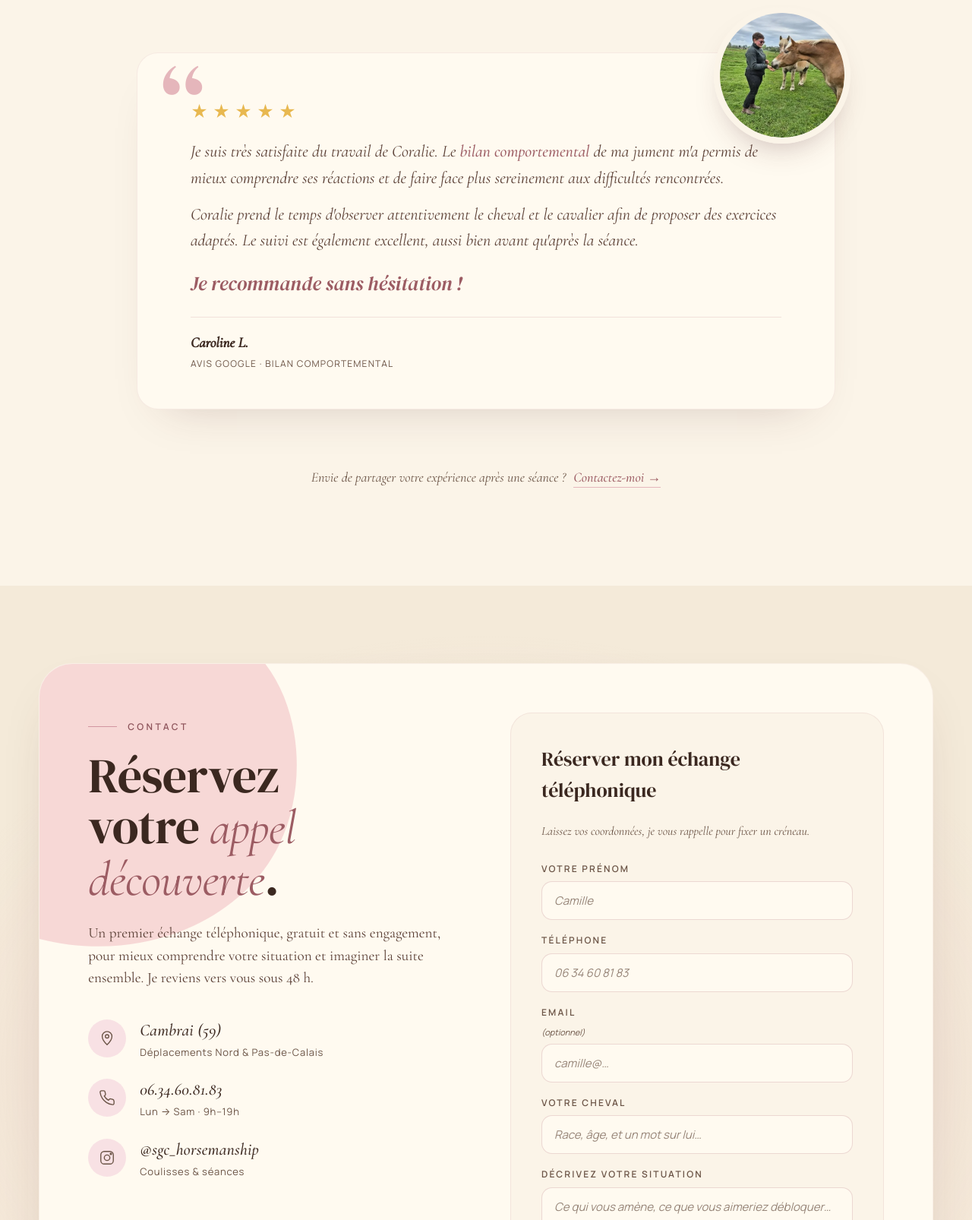
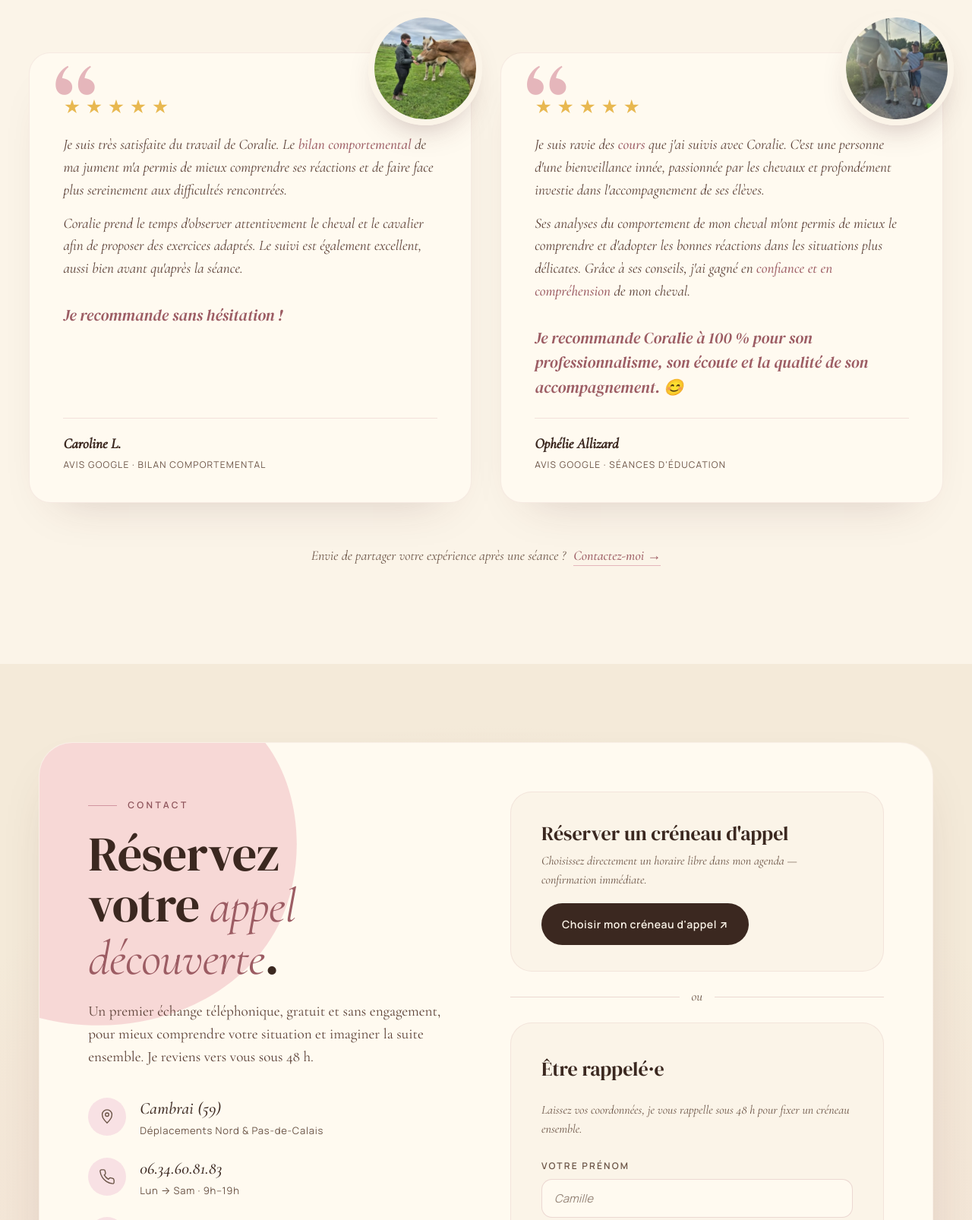
Before and after one commit to corentingosselin/sgc_horsemanship, a plain HTML site: page index.html in a window 1280 px wide. Shown: the part 6402-8008 px from the top of the page at 76% size. Drawn offline with Linux system fonts and the light colour scheme; a web font is replaced by a local one.

Commit message:
coralie feedbacks changes

```diff
--- a/assets/css/styles.css
+++ b/assets/css/styles.css
@@ -962,19 +962,26 @@ img, video { display: block; max-width: 100%; }
 /* ============ AVIS ============ */
 
 .avis {
-  padding: clamp(80px, 10vw, 140px) var(--pad);
+  padding: clamp(80px, 10vw, 140px) clamp(20px, 3vw, 44px);
   background: var(--cream-soft);
 }
+.avis__grid {
+  max-width: 1360px;
+  margin: 0 auto;
+  display: grid;
+  grid-template-columns: 1fr 1fr;
+  gap: clamp(24px, 3vw, 40px);
+  align-items: stretch;
+}
 .avis__single {
-  max-width: 920px;
-  margin: 0 auto;
   position: relative;
-  padding: 20px 0;
+  padding: 20px 0 0;
+  display: flex;
 }
 .avis__photo-round {
   position: absolute;
-  top: -40px; right: -20px;
-  width: 180px; height: 180px;
+  top: -34px; right: -14px;
+  width: 150px; height: 150px;
   margin: 0;
   border-radius: 50%;
   overflow: hidden;
@@ -985,10 +992,15 @@ img, video { display: block; max-width: 100%; }
 }
 .avis__photo-round img { width: 100%; height: 100%; object-fit: cover; }
 
+.avis__single--alt .avis__photo-round { transform: rotate(-4deg); }
+
 .quote--hero {
   position: relative;
   margin: 0;
-  padding: 60px 70px 50px;
+  display: flex;
+  flex-direction: column;
+  flex: 1;
+  padding: 54px 44px 40px;
   background: var(--milk);
   border-radius: var(--r-card);
   border: 1px solid rgba(180, 114, 121, 0.12);
@@ -1013,7 +1025,7 @@ img, video { display: block; max-width: 100%; }
 }
 .quote--hero p {
   font-family: var(--serif-c);
-  font-size: 22px;
+  font-size: clamp(18px, 1.5vw, 20px);
   line-height: 1.55;
   color: var(--ink-soft);
   margin: 0 0 14px;
@@ -1029,11 +1041,12 @@ img, video { display: block; max-width: 100%; }
   font-family: var(--serif) !important;
   font-style: italic !important;
   color: var(--mauve) !important;
-  font-size: 26px !important;
-  margin: 20px 0 24px !important;
+  font-size: 21px !important;
+  margin: 16px 0 24px !important;
 }
 .quote--hero footer {
   display: flex; flex-direction: column; gap: 4px;
+  margin-top: auto;
   padding-top: 18px;
   border-top: 1px solid rgba(180, 114, 121, 0.18);
   font-style: normal;
@@ -1068,6 +1081,13 @@ img, video { display: block; max-width: 100%; }
   margin-left: 6px;
 }
 
+@media (max-width: 920px) {
+  .avis__grid {
+    grid-template-columns: 1fr;
+    gap: 64px;
+    max-width: 640px;
+  }
+}
 @media (max-width: 700px) {
   .avis__photo-round {
     width: 130px; height: 130px;
@@ -1110,6 +1130,33 @@ img, video { display: block; max-width: 100%; }
 }
 .contact__left { position: relative; z-index: 1; }
 .contact__h { max-width: 11ch; }
+.contact__right {
+  position: relative; z-index: 1;
+  display: flex; flex-direction: column;
+}
+.contact__book {
+  background: var(--cream-soft);
+  border-radius: clamp(20px, 3vw, 28px);
+  padding: clamp(24px, 3vw, 34px) clamp(28px, 3.5vw, 40px);
+  border: 1px solid rgba(180, 114, 121, 0.12);
+}
+.contact__book-btn { margin-top: 8px; }
+.contact__or {
+  display: flex; align-items: center; gap: 16px;
+  margin: 20px 0;
+  color: var(--ink-mute);
+  font-family: var(--serif-c);
+  font-style: italic;
+  font-size: 17px;
+}
+.contact__or::before,
+.contact__or::after {
+  content: "";
+  flex: 1;
+  height: 1px;
+  background: rgba(180, 114, 121, 0.25);
+}
+
 .contact__list {
   list-style: none; padding: 0; margin: 36px 0 0;
   display: flex; flex-direction: column; gap: 22px;
--- a/index.html
+++ b/index.html
@@ -208,6 +208,25 @@
         },
         "reviewBody": "Je suis très satisfaite du travail de Coralie. Le bilan comportemental de ma jument m'a permis de mieux comprendre ses réactions et de faire face plus sereinement aux difficultés rencontrées. Coralie prend le temps d'observer attentivement le cheval et le cavalier afin de proposer des exercices adaptés. Je recommande sans hésitation.",
         "itemReviewed": { "@id": "https://sgchorsemanship.fr/#service-bilan-comportemental" },
+        "publisher": {
+          "@type": "Organization",
+          "name": "Google"
+        }
+      },
+      {
+        "@type": "Review",
+        "@id": "https://sgchorsemanship.fr/#review-ophelie-allizard",
+        "reviewRating": {
+          "@type": "Rating",
+          "ratingValue": "5",
+          "bestRating": "5"
+        },
+        "author": {
+          "@type": "Person",
+          "name": "Ophélie Allizard"
+        },
+        "reviewBody": "Je suis ravie des cours que j'ai suivis avec Coralie. C'est une personne d'une bienveillance innée, passionnée par les chevaux et profondément investie dans l'accompagnement de ses élèves. Ses analyses du comportement de mon cheval m'ont permis de mieux le comprendre et d'adopter les bonnes réactions dans les situations plus délicates. Grâce à ses conseils, j'ai gagné en confiance et en compréhension de mon cheval. Je recommande Coralie à 100 % pour son professionnalisme, son écoute et la qualité de son accompagnement.",
+        "itemReviewed": { "@id": "https://sgchorsemanship.fr/#service-seance" },
         "publisher": {
           "@type": "Organization",
           "name": "Google"
@@ -535,6 +554,8 @@
       <h2 class="h2"><em>Leur parcours,</em> leur réussite.</h2>
     </header>
 
+    <div class="avis__grid">
+
     <div class="avis__single">
       <figure class="avis__photo-round">
         <picture>
@@ -559,6 +580,34 @@
           <span>Avis Google · Bilan comportemental</span>
         </footer>
       </blockquote>
+    </div>
+
+    <div class="avis__single avis__single--alt">
+      <figure class="avis__photo-round">
+        <picture>
+          <source srcset="/assets/img/avis-ophelie.webp" type="image/webp">
+          <img src="/assets/img/avis-ophelie.jpeg" alt="Ophélie Allizard avec son cheval — élève en séances d'éducation SGC Horsemanship" width="540" height="720" loading="lazy" decoding="async">
+        </picture>
+      </figure>
+
+      <blockquote class="quote quote--hero">
+        <div class="quote__stars" aria-label="5 étoiles sur 5">
+          <span>★</span><span>★</span><span>★</span><span>★</span><span>★</span>
+        </div>
+        <p>
+          Je suis ravie des <em>cours</em> que j'ai suivis avec Coralie. C'est une personne d'une bienveillance innée, passionnée par les chevaux et profondément investie dans l'accompagnement de ses élèves.
+        </p>
+        <p>
+          Ses analyses du comportement de mon cheval m'ont permis de mieux le comprendre et d'adopter les bonnes réactions dans les situations plus délicates. Grâce à ses conseils, j'ai gagné en <em>confiance et en compréhension</em> de mon cheval.
+        </p>
+        <p class="quote__punch">Je recommande Coralie à 100&nbsp;% pour son professionnalisme, son écoute et la qualité de son accompagnement. 😊</p>
+        <footer>
+          <strong>Ophélie Allizard</strong>
+          <span>Avis Google · Séances d'éducation</span>
+        </footer>
+      </blockquote>
+    </div>
+
     </div>
 
     <p class="avis__foot">
@@ -601,9 +650,18 @@
         </ul>
       </div>
 
+      <div class="contact__right">
+        <div class="contact__book">
+          <h3 class="contact__form-title">Réserver un créneau d'appel</h3>
+          <p class="contact__form-sub">Choisissez directement un horaire libre dans mon agenda — confirmation immédiate.</p>
+          <a class="btn btn--solid contact__book-btn" href="https://calendly.com/coraliem1298/appel-telephonique" target="_blank" rel="noopener">Choisir mon créneau d'appel ↗</a>
+        </div>
+
+        <div class="contact__or" aria-hidden="true"><span>ou</span></div>
+
       <form class="contact__form" action="/api/contact" method="POST">
-        <h3 class="contact__form-title">Réserver mon échange téléphonique</h3>
-        <p class="contact__form-sub">Laissez vos coordonnées, je vous rappelle pour fixer un créneau.</p>
+        <h3 class="contact__form-title">Être rappelé·e</h3>
+        <p class="contact__form-sub">Laissez vos coordonnées, je vous rappelle sous 48&nbsp;h pour fixer un créneau ensemble.</p>
         <label for="contact-prenom">Votre prénom
           <input id="contact-prenom" name="prenom" type="text" placeholder="Camille" autocomplete="given-name" required>
         </label>
@@ -633,6 +691,7 @@
         </div>
         <p class="contact__sent" hidden="" role="status">✓ Merci, votre demande est partie. Je vous rappelle sous 48&nbsp;h.</p>
       </form>
+      </div>
     </div>
   </section>
 
```
Also changed, not shown: assets/img/avis-ophelie.jpeg (added), assets/img/avis-ophelie.webp (added).
